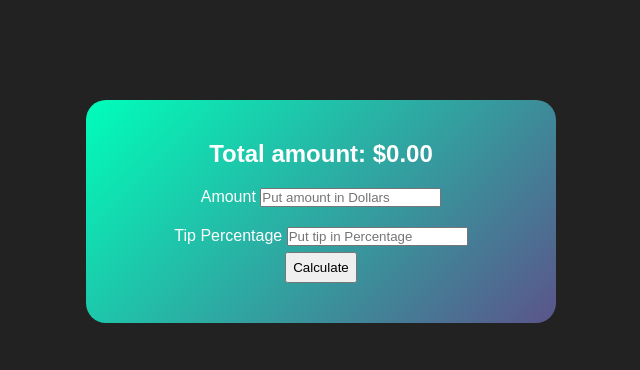
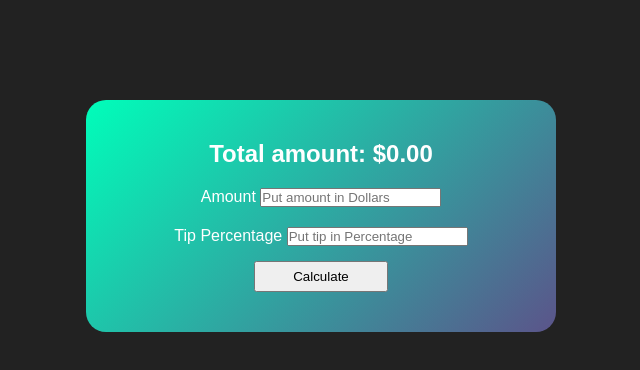
Before and after one commit to ThomasLam2142/Tip-Calculator, a plain HTML site: page index.html in a window 1280 px wide. Shown: the whole page, without its empty margins (319-959 px from the left). Drawn offline with Linux system fonts and the light colour scheme.

Commit message:
Button now functioning

```diff
--- a/app.js
+++ b/app.js
@@ -0,0 +1,5 @@
+const calculateBtn = document.querySelector(".calculateButton");
+
+calculateBtn.addEventListener("click", ()=>{
+    console.log("button clicked");
+})
--- a/index.html
+++ b/index.html
@@ -30,7 +30,7 @@
             </div>
 
             <div>
-                <button>Calculate</button>
+                <button class="calculateButton">Calculate</button>
             </div>
 
         </form>
--- a/styles.css
+++ b/styles.css
@@ -27,6 +27,7 @@ body {
 }
 
 button{
+    width: 10em;
     padding: 6px;
-    margin-top: 6px;
+    margin-top: 15px;
 }
```
